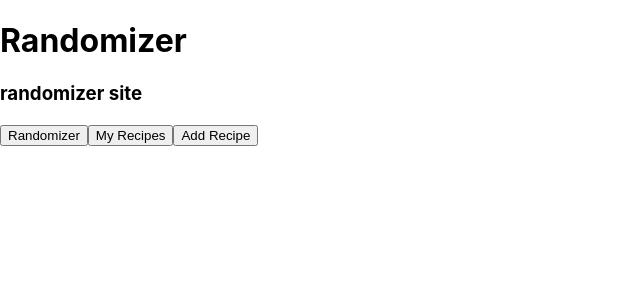
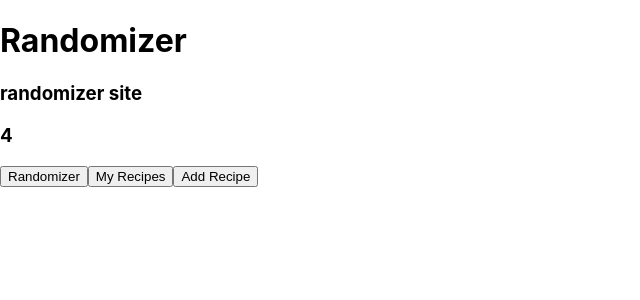
Before and after one commit to vickybremer/Rezeptbuch, a React (Create React App) app in the folder rezeptbuch/: page / in a window 1280 px wide. Both pictures are taken after a click on the button "Randomizer". Shown: the top 300 px of the page, without its empty margins (0-640 px from the left). Built offline with nearby package versions, Linux system fonts and the light colour scheme.

Commit message:
Basic Randomizer hinzugefügt

```diff
--- a/rezeptbuch/src/components/randomizer/Randomizer.js
+++ b/rezeptbuch/src/components/randomizer/Randomizer.js
@@ -1,11 +1,16 @@
 import Header from '../header/Header.js'
 
 
-export default function Randomizer (){
-    return(
+var testarray = ["1", "2", "3", "4"];
+var rand = testarray[Math.floor(Math.random() * testarray.length)];
+
+
+export default function Randomizer() {
+    return (
         <>
             <Header title="Randomizer" />
             <h3> randomizer site </h3>
+            <h3> {rand} </h3>
         </>
     );
 }
--- a/rezeptbuch/src/components/recipes/Recipes.js
+++ b/rezeptbuch/src/components/recipes/Recipes.js
@@ -1,6 +1,6 @@
 import FullRecipe from "../fullRecipe/fullRecipe.js"
 import { useState } from "react";
-import recipeData from "./Recipe-data.json"
+import recipeData from "../recipeData/Recipe-data.json"
 import Header from '../header/Header.js'
 
 
```
Also changed, not shown: rezeptbuch/src/components/recipeData/Recipe-data.json (renamed from rezeptbuch/src/components/recipes/Recipe-data.json).
